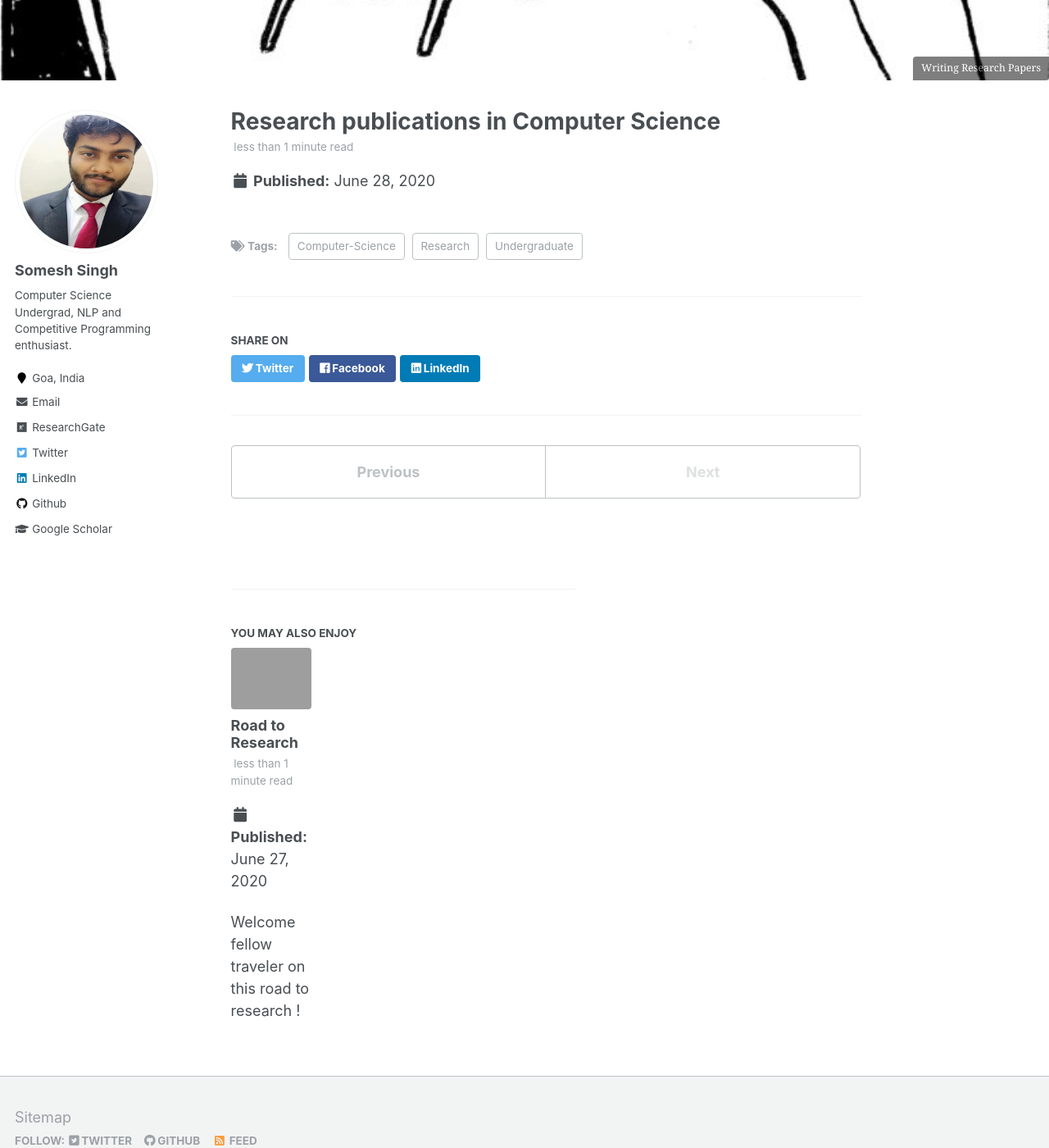
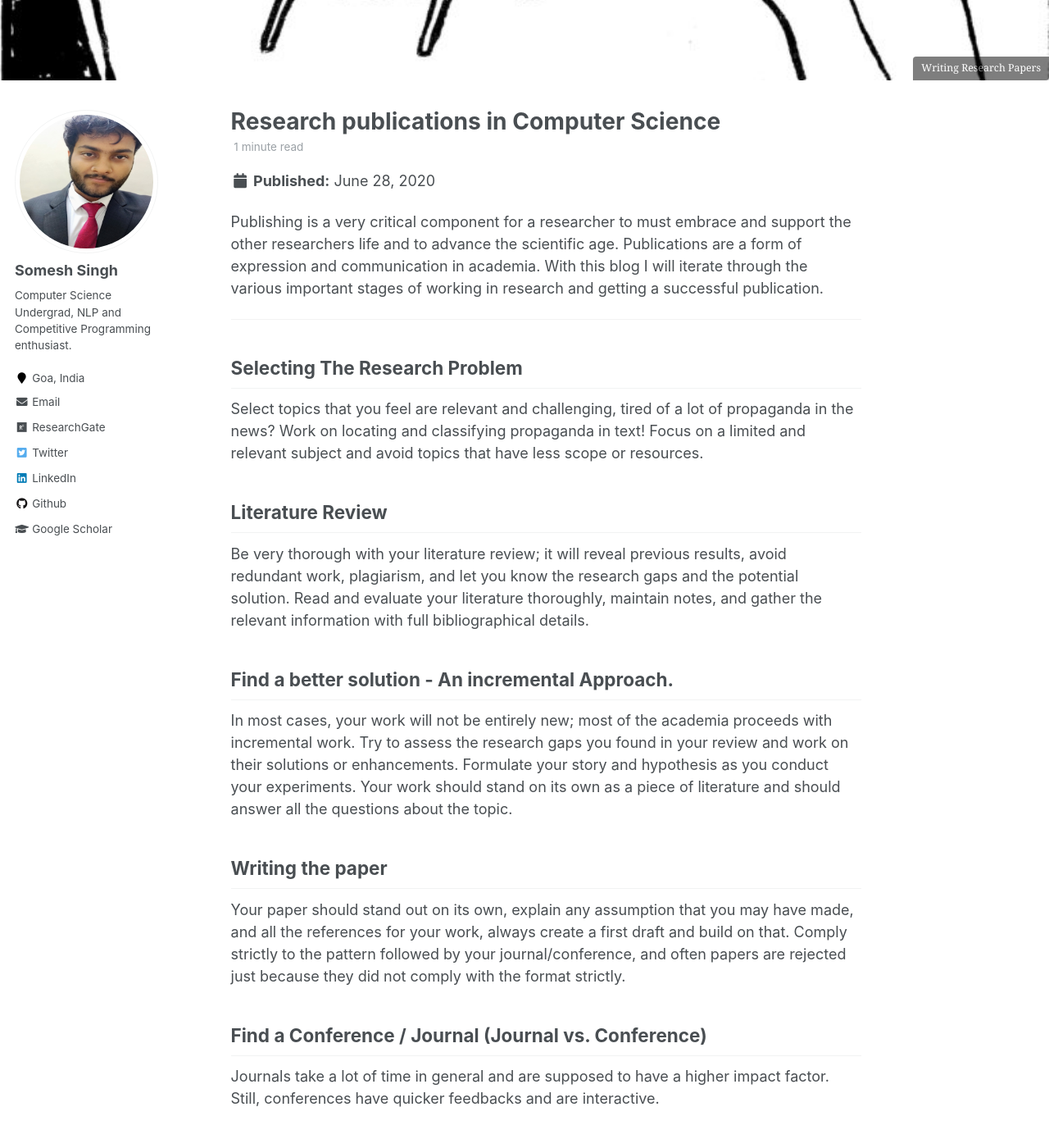
Before and after one commit to someshsingh22/someshsingh22.github.io, a Jekyll site: the page built from _posts/2020-06-28-publishing-papers.md, in a window 1280 px wide and 1400 px high, scrolled down 421 px. Shown: the whole window at 82% size. Built offline with Jekyll 4.4.1, drawn with Linux system fonts in a browser that asks for light colours.

Commit message:
Publication Init

```diff
--- a/_posts/2020-06-28-publishing-papers.md
+++ b/_posts/2020-06-28-publishing-papers.md
@@ -13,3 +13,22 @@
   - Undergraduate
   - Computer-Science
 ---
+
+Publishing is a very critical component for a researcher to must embrace and support the other researchers life and to advance the scientific age. Publications are a form of expression and communication in academia. With this blog I will iterate through the various important stages of working in research and getting a successful publication.
+
+---
+
+## Selecting The Research Problem
+Select topics that you feel are relevant and challenging, tired of a lot of propaganda in the news? Work on locating and classifying propaganda in text!
+Focus on a limited and relevant subject and avoid topics that have less scope or resources.
+
+## Literature Review
+Be very thorough with your literature review; it will reveal previous results, avoid redundant work, plagiarism, and let you know the research gaps and the potential solution.
+Read and evaluate your literature thoroughly, maintain notes, and gather the relevant information with full bibliographical details.
+## Find a better solution - An incremental Approach.
+In most cases, your work will not be entirely new; most of the academia proceeds with incremental work. Try to assess the research gaps you found in your review and work on their solutions or enhancements.
+Formulate your story and hypothesis as you conduct your experiments. Your work should stand on its own as a piece of literature and should answer all the questions about the topic.
+## Writing the paper
+Your paper should stand out on its own, explain any assumption that you may have made, and all the references for your work, always create a first draft and build on that. Comply strictly to the pattern followed by your journal/conference, and often papers are rejected just because they did not comply with the format strictly.
+## Find a Conference / Journal (Journal vs. Conference)
+Journals take a lot of time in general and are supposed to have a higher impact factor. Still, conferences have quicker feedbacks and are interactive.
```
